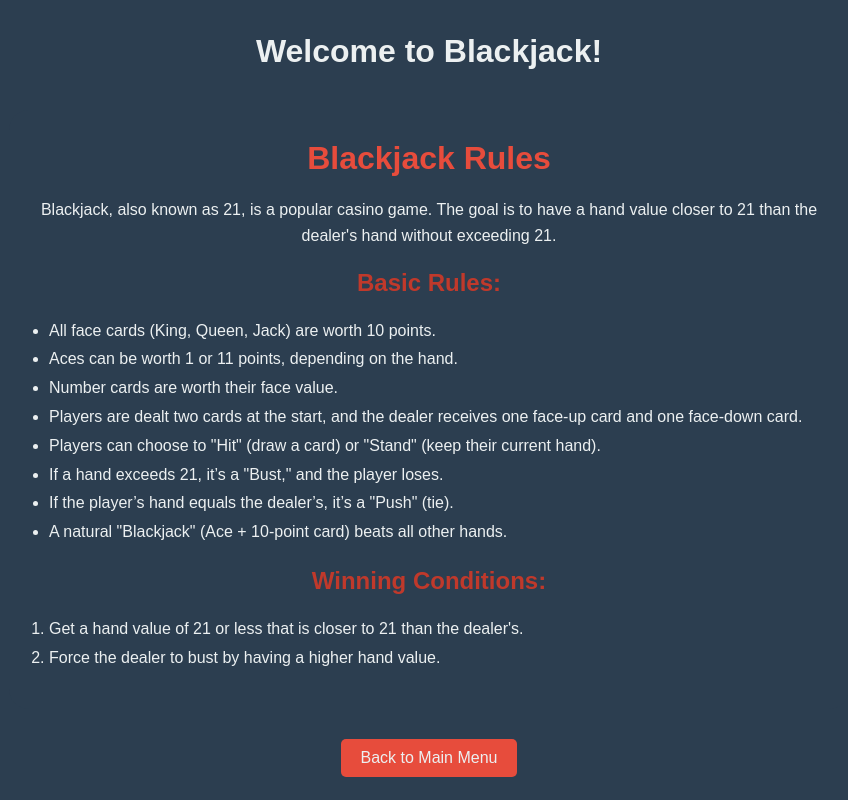
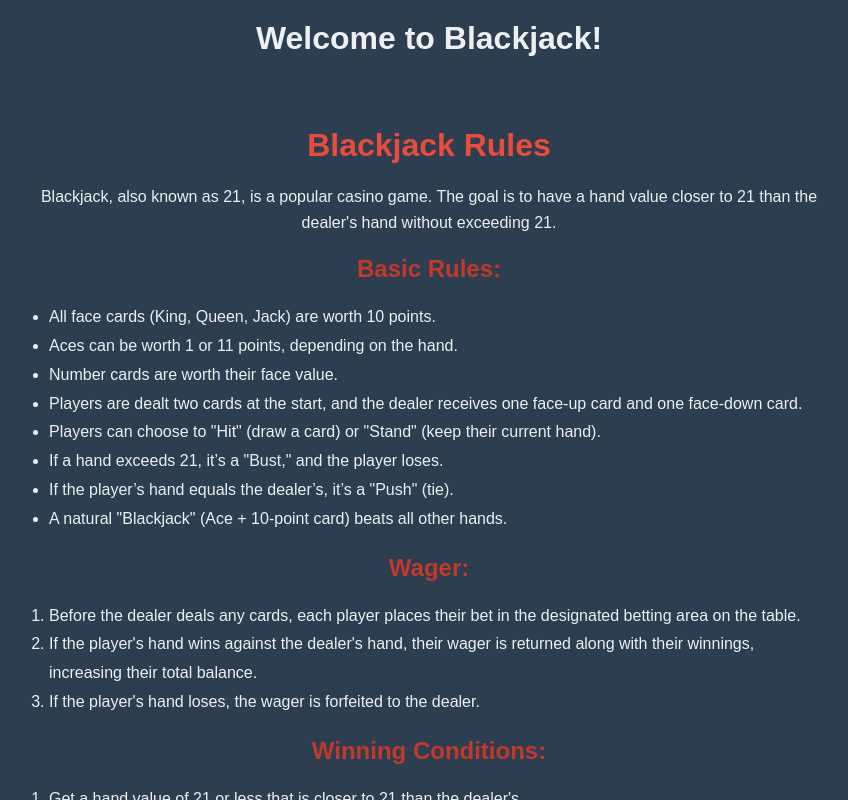
Before and after one commit to DedLad/blackjack, a React (Create React App) app: page / in a window 1280 px wide. Both pictures are taken after a click on the button "Rules Page". Shown: the top 800 px of the page, without its empty margins (211-1059 px from the left). Built offline with nearby package versions, Linux system fonts and the light colour scheme.

Commit message:
small changes

```diff
--- a/src/App.js
+++ b/src/App.js
@@ -189,7 +189,7 @@ function App() {
     <div className="App">
       <h1>Welcome to Blackjack!</h1>
 
-      {!isGameStarted && !showRules && (
+      {!showFaq && !showLeaderboard && !isGameStarted && !showRules && (
         <div className="start-screen">
           <input
             type="text"
@@ -262,13 +262,13 @@ function App() {
       {showFaq && (
         <div className="rules-container">
           <FAQ />
-          <button onClick={() => setShowFaq(false)}>Hide</button>
+          <button onClick={() => setShowFaq(false)}>Back to Main Menu</button>
         </div>
       )}
       {showLeaderboard && (
       <div className="rules-screen">
         <Leaderboard />
-        <button onClick={() => setShowLeaderboard(false)}>Hide</button>
+        <button onClick={() => setShowLeaderboard(false)}>Back to Main Menu</button>
       </div>
     )}
       {/* Rules Screen */}
--- a/src/rules.js
+++ b/src/rules.js
@@ -25,6 +25,15 @@ const BlackjackRules = () => {
           A natural "Blackjack" (Ace + 10-point card) beats all other hands.
         </li>
       </ul>
+      <h2 className="rules-subHeader">Wager:</h2>
+      <ol className="rules-list">
+        <li>
+        Before the dealer deals any cards, each player places their bet in the designated betting area on the table.
+        </li>
+        <li>
+        If the player's hand wins against the dealer's hand, their wager is returned along with their winnings, increasing their total balance.</li>
+        <li>If the player's hand loses, the wager is forfeited to the dealer.</li>
+      </ol>
       <h2 className="rules-subHeader">Winning Conditions:</h2>
       <ol className="rules-list">
         <li>
```
